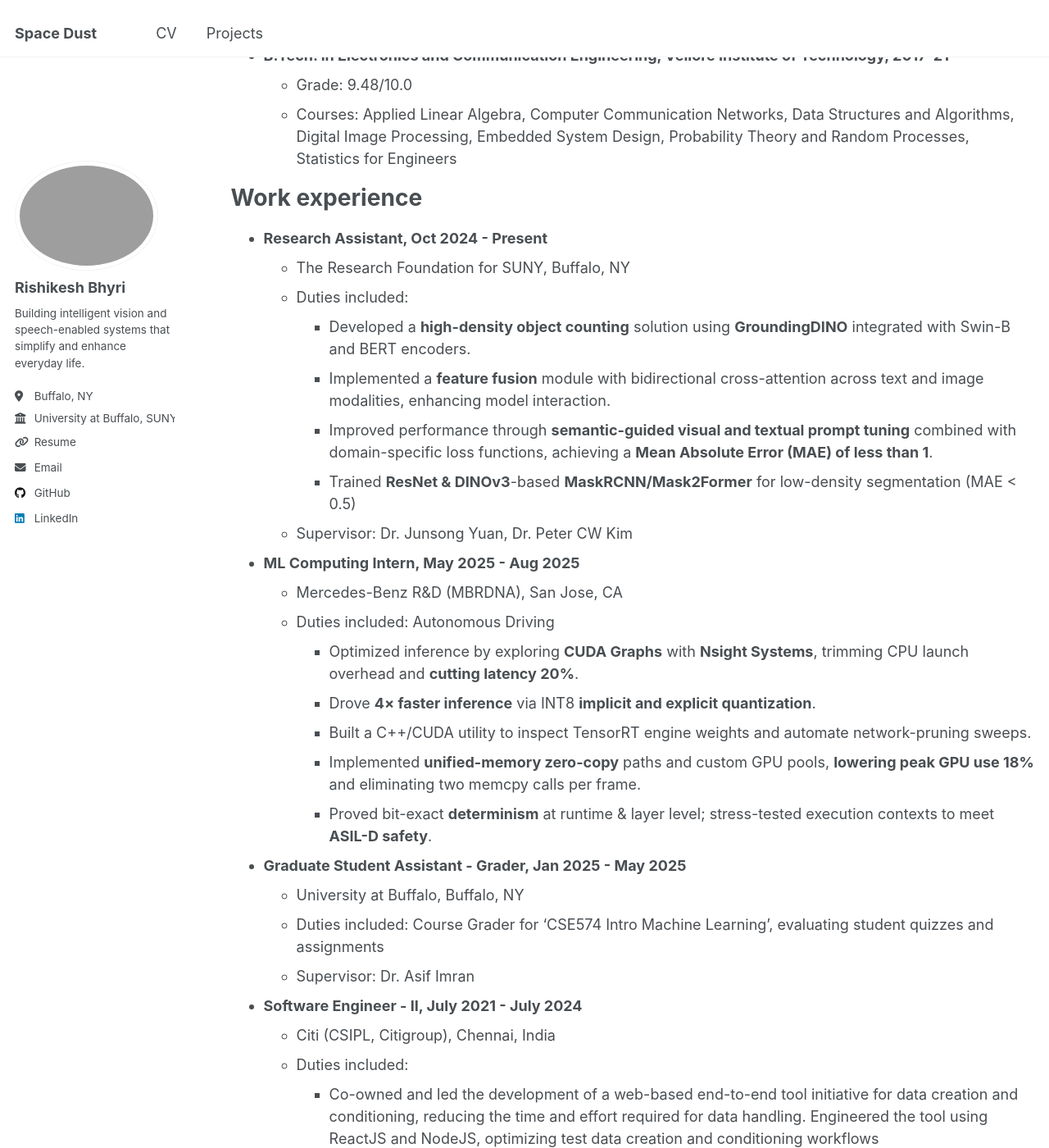
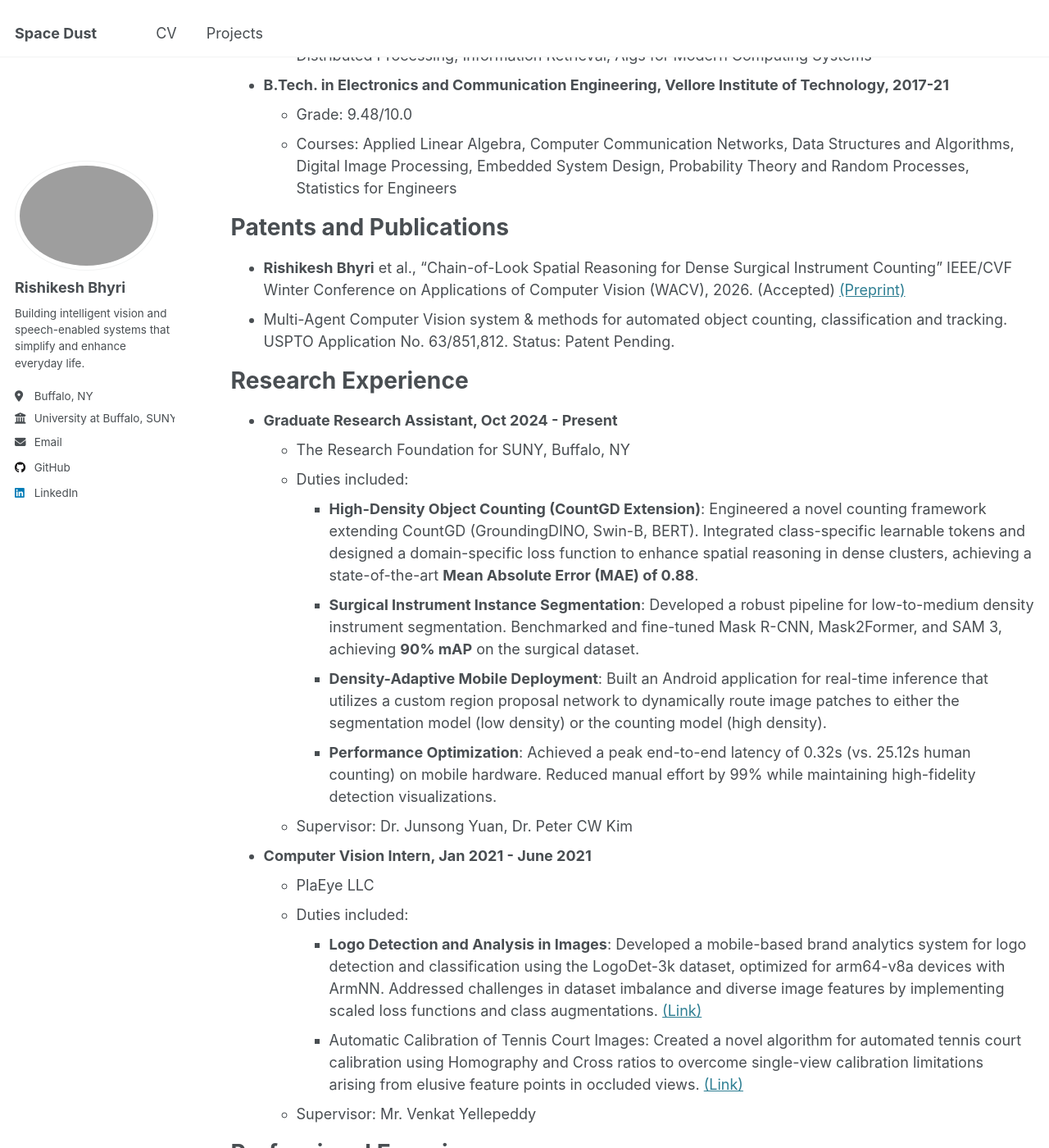
Before and after one commit to rishi1134/rishi1134.github.io, a Jekyll site: the page built from _pages/cv.md, in a window 1280 px wide and 1400 px high, scrolled down 289 px. Shown: the whole window at 82% size. Built offline with Jekyll 4.4.1, drawn with Linux system fonts in a browser that asks for light colours; some of the changed text lies outside the part shown.

Commit message:
update CV

```diff
--- a/_config.yml
+++ b/_config.yml
@@ -28,8 +28,8 @@ author:
   bio              : "Building intelligent vision and speech-enabled systems that simplify and enhance everyday life."
   location         : "Buffalo, NY"
   employer         : "University at Buffalo, SUNY"
-  uri              : https://rishi1134.github.io/files/Resume.pdf # URL
   email            : "rbhyri@buffalo.edu"
+  # uri              : https://rishi1134.github.io/files/Resume.pdf # URL
 
   # Academic websites
   arxiv            : # URL - Update with the correct link to your profile
--- a/_pages/cv.md
+++ b/_pages/cv.md
@@ -14,26 +14,38 @@ Education
 * **M.S. in Computer Science and Engineering, University at Buffalo, 2024-26**
   - Grade: 3.95/4.0
   - Research Track with specialization in Computer Vision and Deep Learning
+  - Advisor: Prof. Junsong Yuan
   - Courses: Deep Learning, Reinforcement Learning, Computer Vision, Machine Learning, Parallel and Distributed Processing, Information Retrieval, Algs for Modern Computing Systems
 * **B.Tech. in Electronics and Communication Engineering, Vellore Institute of Technology, 2017-21**
   - Grade: 9.48/10.0
   - Courses: Applied Linear Algebra, Computer Communication Networks, Data Structures and Algorithms, Digital Image Processing, Embedded System Design, Probability Theory and Random Processes, Statistics for Engineers
 
-Work experience
+Patents and Publications
 ======
-* **Research Assistant, Oct 2024 - Present**
+*  **Rishikesh Bhyri** et al., “Chain-of-Look Spatial Reasoning for Dense Surgical Instrument Counting” IEEE/CVF Winter Conference on Applications of Computer Vision (WACV), 2026. (Accepted) [(Preprint)](https://rishi1134.github.io/files/wacv26_preprint.pdf)
+* Multi-Agent Computer Vision system & methods for automated object counting, classification and tracking. USPTO Application No. 63/851,812. Status: Patent Pending.
+
+Research Experience
+======
+* **Graduate Research Assistant, Oct 2024 - Present**
   * The Research Foundation for SUNY, Buffalo, NY
   * Duties included:
-    - Developed a **high-density object counting** solution using **GroundingDINO** integrated with Swin-B and BERT
- encoders.
-    - Implemented a **feature fusion** module with bidirectional cross-attention across text and image modalities, enhancing
- model interaction.
-    - Improved performance through **semantic-guided visual and textual prompt tuning** combined with domain-specific loss
- functions, achieving a **Mean Absolute Error (MAE) of less than 1**.
-    - Trained **ResNet & DINOv3**-based **MaskRCNN/Mask2Former** for low-density segmentation (MAE < 0.5)
+    - **High-Density Object Counting (CountGD Extension)**: Engineered a novel counting framework extending CountGD (GroundingDINO, Swin-B, BERT). Integrated class-specific learnable tokens and designed a domain-specific loss function to enhance spatial reasoning in dense clusters, achieving a state-of-the-art **Mean Absolute Error (MAE) of 0.88**.
+    - **Surgical Instrument Instance Segmentation**: Developed a robust pipeline for low-to-medium density instrument segmentation. Benchmarked and fine-tuned Mask R-CNN, Mask2Former, and SAM 3, achieving **90% mAP** on the surgical dataset.
+    - **Density-Adaptive Mobile Deployment**: Built an Android application for real-time inference that utilizes a custom region proposal network to dynamically route image patches to either the segmentation model (low density) or the counting model (high density).
+    - **Performance Optimization**: Achieved a peak end-to-end latency of 0.32s (vs. 25.12s human counting) on mobile hardware. Reduced manual effort by 99% while maintaining high-fidelity detection visualizations.
   * Supervisor: Dr. Junsong Yuan, Dr. Peter CW Kim
 
-* **ML Computing Intern, May 2025 - Aug 2025**
+* **Computer Vision Intern, Jan 2021 - June 2021**
+  * PlaEye LLC
+  * Duties included:
+    - **Logo Detection and Analysis in Images**: Developed a mobile-based brand analytics system for logo detection and classification using the LogoDet-3k dataset, optimized for arm64-v8a devices with ArmNN. Addressed challenges in dataset imbalance and diverse image features by implementing scaled loss functions and class augmentations. [(Link)](https://rishi1134.github.io/kala/logodetection)
+    -  Automatic Calibration of Tennis Court Images: Created a novel algorithm for automated tennis court calibration using Homography and Cross ratios to overcome single-view calibration limitations arising from elusive feature points in occluded views. [(Link)](https://rishi1134.github.io/kala/courtcalib)
+  * Supervisor: Mr. Venkat Yellepeddy
+
+Professional Experience
+======
+* **Machine Learning Intern, May 2025 - Aug 2025**
   * Mercedes-Benz R&D (MBRDNA), San Jose, CA
   * Duties included:
     Autonomous Driving
@@ -42,13 +54,15 @@ Work experience
     - Built a C++/CUDA utility to inspect TensorRT engine weights and automate network-pruning sweeps.
     - Implemented **unified-memory zero-copy** paths and custom GPU pools, **lowering peak GPU use 18%** and eliminating two memcpy calls per frame.
     - Proved bit-exact **determinism** at runtime & layer level; stress-tested execution contexts to meet **ASIL-D safety**.
+    - Designated as Primary Inventor for **2 patents** (currently in filing stage).
+  * Mentor: Mr. Jalpesh Bhadra
 
 * **Graduate Student Assistant - Grader, Jan 2025 - May 2025**
   * University at Buffalo, Buffalo, NY
   * Duties included: Course Grader for 'CSE574 Intro Machine Learning', evaluating student quizzes and assignments
   * Supervisor: Dr. Asif Imran
 
-* **Software Engineer - II, July 2021 - July 2024**
+* **Software Engineer, July 2021 - July 2024**
   * Citi (CSIPL, Citigroup), Chennai, India
   * Duties included:
     - Co-owned and led the development of a web-based end-to-end tool initiative for data creation and conditioning,
@@ -59,25 +73,6 @@ Work experience
     - Designed C# automation scripts for Fund Transfer module, **increasing the test coverage** for 7 market countries **by
  50%** and **saving cost** in licensing tools **by 30%**
 
-* **Computer Vision Intern, Jan 2021 - June 2024**
-  * PlaEye LLC
-  * Duties included:
-    - **Logo Detection and Analysis in Images**: Created a brand analytics system and an Android application that can detect, and classify different sports brands in a given image scene captured from the app and list down the number of instances for each brand. The model was trained on **LogoDet-3k dataset** and the **inference model was run using ArmNN** for arm64-v8a architecture devices
-    - Dealt with the challenging in-the-wild dataset marked by class imbalance and diverse image features, including textual and visual logos, with scaled loss functions and class augmentations
-
-* **Computer Vision Intern, Apr 2020 - May 2020**
-  * PlaEye LLC
-  * Duties included:
-    - Developed a novel algorithm for **automated tennis court calibration using Homography and Cross ratios** as the primary basis to address the challenging aspect of **single-view calibration systems** where it is difficult to extract the feature points from partially occluded or poorly recorded court area images/video feeds
-    - Created UI-based tools (using PyQt) for perspective projection and camera calibration
-    - Contributed to optimizing the background subtraction algorithm SubSENSE for GPU using CUDA with C
-    - Helped in creating a depth estimation algorithm from 2D-to-3D translation with the help of perspective projection and shadow point computation using ray geometry which was later used by the team to determine the position and spin of tennis balls from the video feed
-
-Patents and Publications
-======
-* WACV 2026 Conference (Accepted): Chain-of Look Spatial Reasoning for Dense Surgical Instrument Counting
-* Multi-Agent Computer Vision system & methods for automated object counting, classification and tracking. USPTO Application No. 63/851,812. Status: Patent Pending.
-
 Honors & Awards
 ======
 * Best AI/ML Project, UBHacking'24, Nov 2024
```
